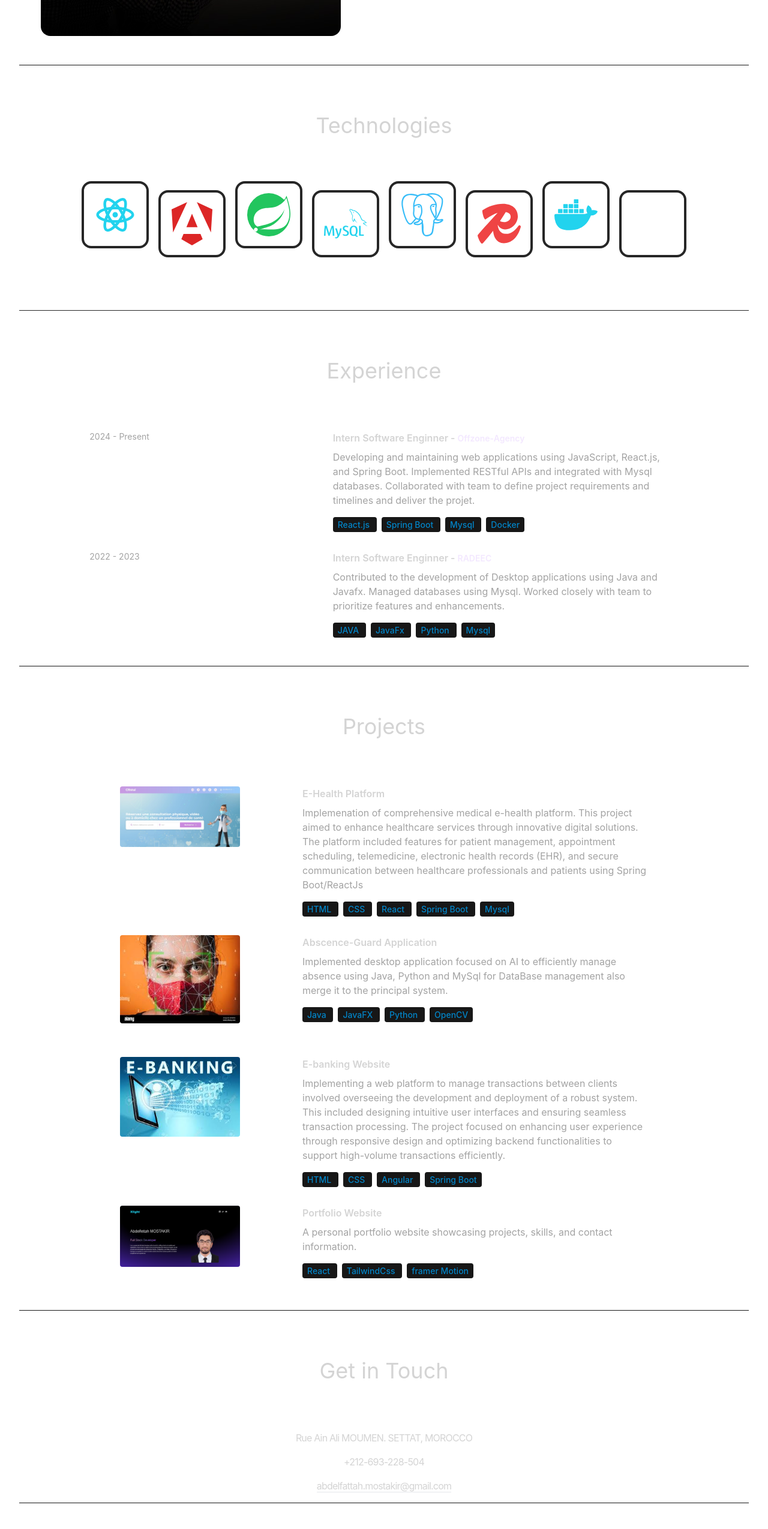
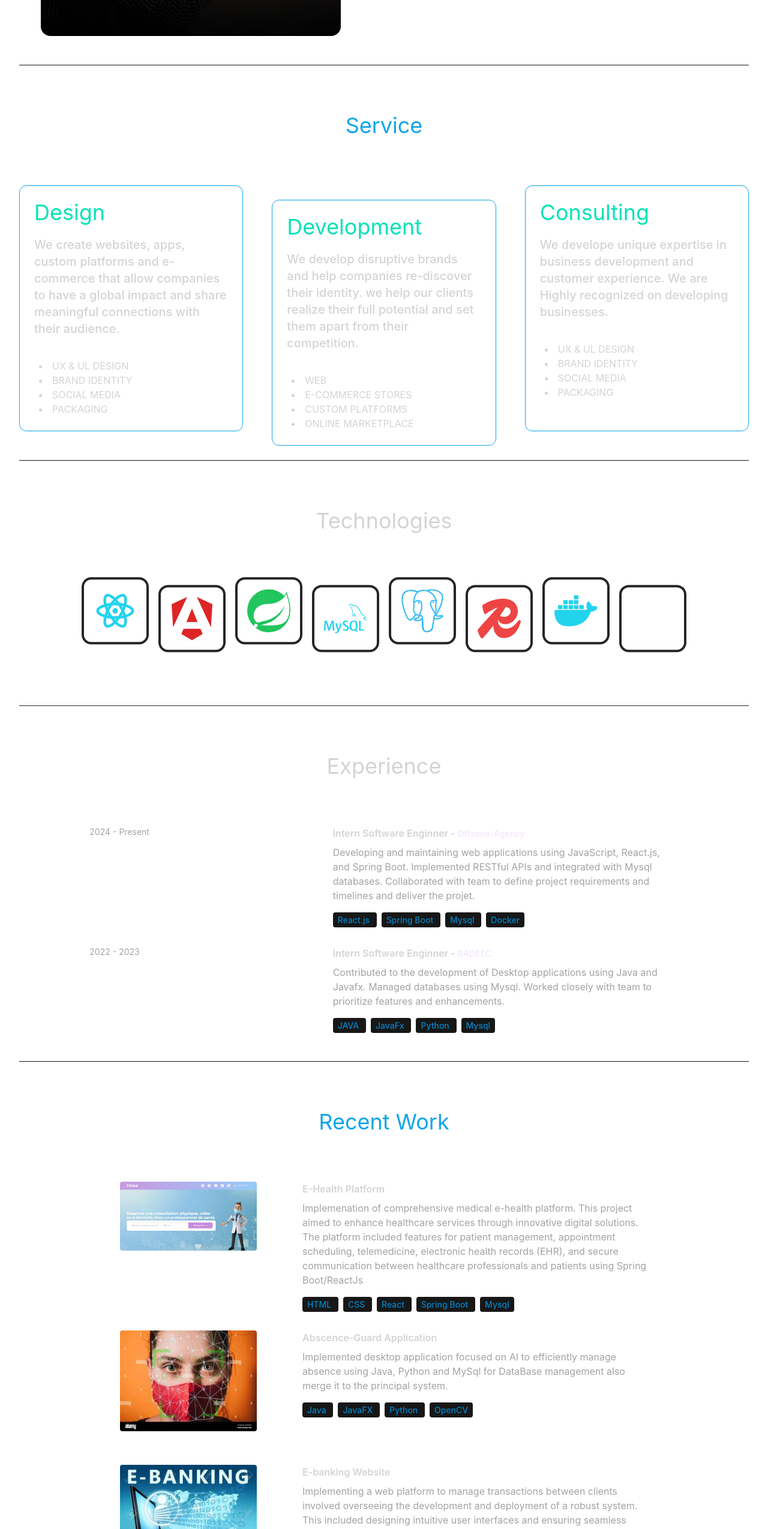
Before and after one commit to Xliight/My-portfolio, a React (Vite) app: page / in a window 1280 px wide. Shown: the part 1417-3966 px from the top of the page at 60% size. Before the commit the page ends 3923 px from the top, so only its background shows below. Built offline with nearby package versions, Linux system fonts and the light colour scheme; a web font is replaced by a local one.

Commit message:
Add Service section

```diff
--- a/package.json
+++ b/package.json
@@ -10,6 +10,7 @@
     "preview": "vite preview"
   },
   "dependencies": {
+    "@emailjs/browser": "^4.4.1",
     "framer-motion": "^11.3.2",
     "react": "^18.3.1",
     "react-dom": "^18.3.1",
--- a/src/App.jsx
+++ b/src/App.jsx
@@ -6,6 +6,7 @@ import Technologies from './componenets/Technologies'
 import Experience from './componenets/Experience'
 import Projects from './componenets/Projects'
 import Contact from './componenets/Contact'
+import Service from './componenets/Service'
 
 
 function App() {
@@ -22,6 +23,7 @@ function App() {
         <Navbar/>
         <Hero/>
         <About/>
+        <Service/>
         <Technologies/>
         <Experience />
         <Projects/>
--- a/src/componenets/Contact.jsx
+++ b/src/componenets/Contact.jsx
@@ -5,12 +5,14 @@ import { animate, motion } from "framer-motion"
 const Contact = () => {
   return (
     <div className='border-b border-neutral-900 pb-4'>
+
         <motion.h2
           whileInView={{opacity:1,y:0}}
           initial={{opacity:0,y:-100}}
           transition={{duration:0.5}}
-        className='my-20 text-center text-4xl'>Get in Touch</motion.h2>
-        <div className="text-center tracking-tighter">
+          className='mt-20 mb-10 text-center text-4xl'>Get in Touch</motion.h2>
+          <div className="flex  justify-center ">
+            <div className=" tracking-tighter">
                 <motion.p
                 whileInView={{opacity:1,x:0}}
                 initial={{opacity:0,x:-100}}
@@ -23,7 +25,7 @@ const Contact = () => {
                 <a href="" className='border-b'>{CONTACT.email}</a>
 
             </div>
-
+          </div>
 
     </div>
   )
--- a/src/componenets/Projects.jsx
+++ b/src/componenets/Projects.jsx
@@ -9,17 +9,16 @@ const Projects = () => {
         whileInView={{opacity:1,y:0}}
         initial={{opacity:0,y:-100}}
         transition={{duration:0.5}}
-        className='my-20 text-center text-4xl'>Projects</motion.h2>
-        <div className=' justify-center items-center '>
+        className='my-20 text-sky-500 text-center text-4xl'>Recent Work</motion.h2>
             {PROJECTS.map((proj,index)=>(
                 <div key={index} className='mb-8 flex flex-wrap lg:justify-center' >
                     <motion.div
                      whileInView={{opacity:1,x:0}}
                      initial={{opacity:0,x:-100}}
                      transition={{duration:1}}
-                    className="w-6xl lg:w-1/4 ">
+                    className="lg:w-1/4 ">
                         <img   src={proj.image} alt={proj.title} width={200} max-height={150}
-                        className='mb-6 rounded ' />
+                        className='mb-6 rounded w-3/4' />
                     </motion.div>
                         <motion.div
                          whileInView={{opacity:1,x:0}}
@@ -36,7 +35,6 @@ const Projects = () => {
                 </div>
 
             ))}
-        </div>
 
     </div>
   )
--- /dev/null
+++ b/src/componenets/Service.jsx
@@ -0,0 +1,74 @@
+import React from 'react'
+import { animate, motion } from "framer-motion"
+const iconvariants=(duration)=>({
+    inital:{y:-1},animate:{y:[10,-10],transition:{
+        duration: duration ,ease:"linear",repeat:Infinity,
+        repeatType:"reverse",}
+    }
+
+})
+const Service = () => {
+  return (
+    <div className='border-b border-neutral-900 pb-12 '>
+        <div className='flex flex-col items-center '>
+        <motion.h2
+
+        whileInView={{opacity:1,y:0}}
+        initial={{opacity:0,y:-100}}
+        transition={{duration:1.5}}className="my-20 text-sky-500 text-center text-4xl">Service </motion.h2>
+        <motion.div
+        whileInView={{opacity:1,x:0}}
+        initial={{opacity:0,x:-200}}
+        transition={{duration:1}}
+        className="grid grid-cols-1 sm:w-5/6  xl:grid-cols-3 xl:min-w-full  md:grid-cols-2 xl:gap-12 md:gap-4 sm:gap-10  xxs:gap-8 xxss:gap-8  ">
+            <div className= "  px-6 pt-6 border rounded-xl border-sky-500 ">
+                <h3 className='text-[#04e2b7] text-4xl pb-5'>Design</h3>
+                <p className='pb-5 font-medium text-xl'>We create websites, apps, custom platforms and e-commerce that allow companies to have a global impact and share meaningful connections with their audience.
+                </p>
+                <div className='px-6 pt-4 pb-6 pl-2 font-sm '>
+                    <li>UX & UL DESIGN</li>
+                    <li>BRAND IDENTITY</li>
+                    <li>SOCIAL MEDIA</li>
+                    <li>PACKAGING</li>
+                </div>
+            </div>
+            <div className='lg:translate-y-6 '>
+                <div className= "  px-6 pt-6 border rounded-xl border-sky-500 ">
+                    <h3 className='text-[#04e2b7] text-4xl pb-5 '>Development</h3>
+                    <p className='pb-5 font-medium text-xl'>We develop disruptive brands and help companies re-discover their identity. we help our clients realize their full potential and set them apart from their competition.
+
+
+                    </p>
+                    <div className='px-6 pt-4 pb-6 pl-2 font-sm '>
+                        <li>WEB </li>
+                        <li>E-COMMERCE STORES</li>
+                        <li>CUSTOM PLATFORMS</li>
+                        <li>ONLINE MARKETPLACE</li>
+                    </div>
+                </div>
+            </div>
+
+            <div className= "  px-6 pt-6 border rounded-xl border-sky-500 ">
+                <h3 className='text-[#04e2b7] text-4xl pb-5'>Consulting</h3>
+                <p className='pb-5 font-medium text-xl'>
+                We develope unique expertise in business development and customer experience. We are Highly recognized on developing businesses.
+                </p>
+                <div className='px-6 pt-4 pb-6 pl-2 font-sm '>
+                    <li>UX & UL DESIGN</li>
+                    <li>BRAND IDENTITY</li>
+                    <li>SOCIAL MEDIA</li>
+                    <li>PACKAGING</li>
+                </div>
+            </div>
+
+        </motion.div>
+
+
+        </div>
+
+
+    </div>
+  )
+}
+
+export default Service
--- a/src/componenets/Technologies.jsx
+++ b/src/componenets/Technologies.jsx
@@ -17,7 +17,7 @@ const Technologies = () => {
     <div className='border-b border-neutral-800 pb-24'>
         <motion.h2
         whileInView={{opacity:1,y:0}}
-        initial={{opacity:0,y:-100}}
+        initial={{opacity:0,y:-80}}
         transition={{duration:1.5}}
          className='my-20 text-center text-4xl'>Technologies</motion.h2>
         <motion.div
--- a/tailwind.config.js
+++ b/tailwind.config.js
@@ -5,6 +5,18 @@ export default {
   ],
   theme: {
     extend: {},
+    screens: {
+      'xxss': '450px',
+      'xxs': '540px', // min-width
+      'sm': '640px',
+      'md': '768px',
+      'lg': '1024px',
+
+
+      'xl': '1280px',
+
+    },
+
   },
   plugins: [],
 }
```
Also changed, not shown: 1 other file (tests, documents, lock files or other folders). Lines whose indentation alone changed are shown as unchanged.
